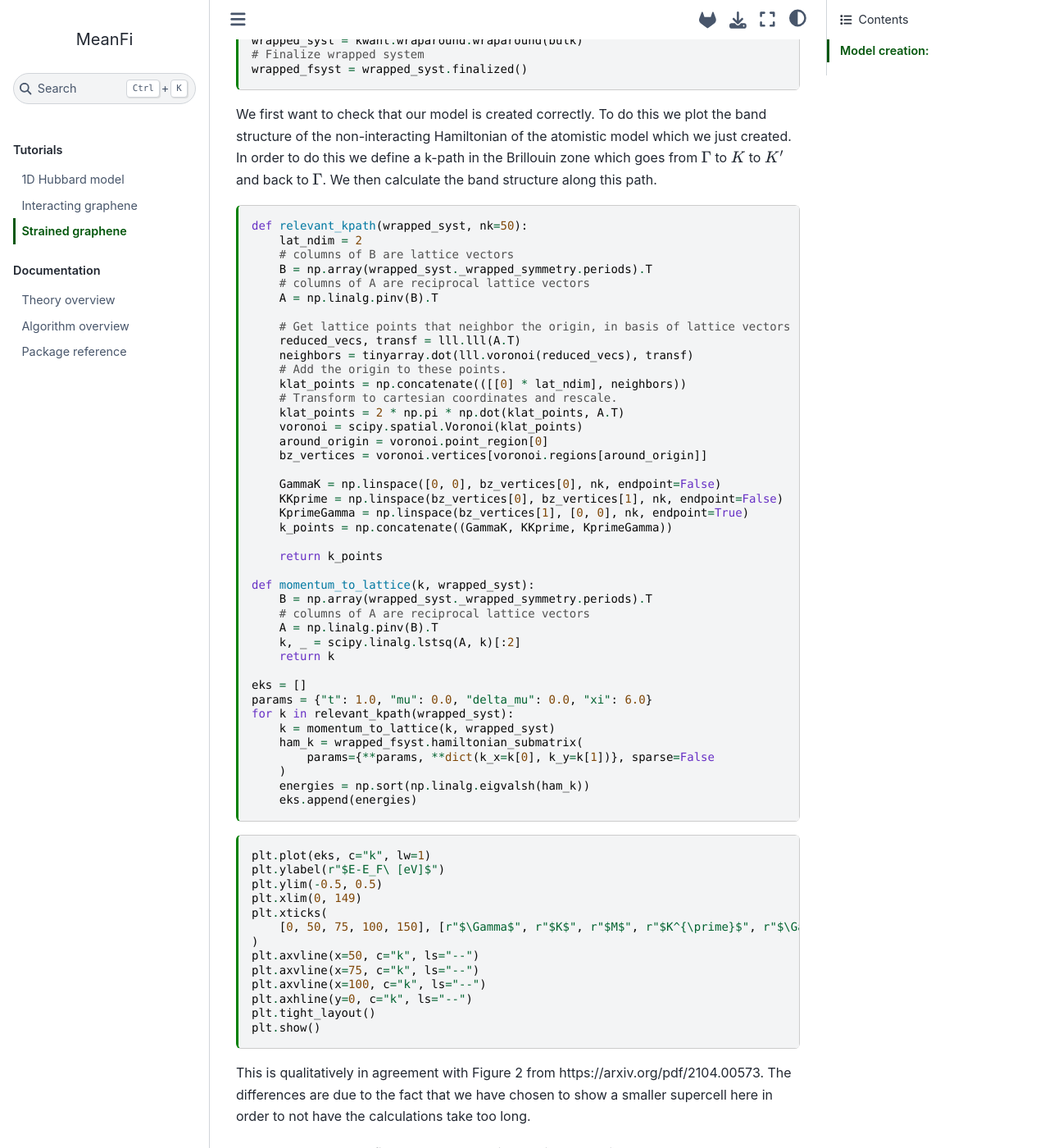
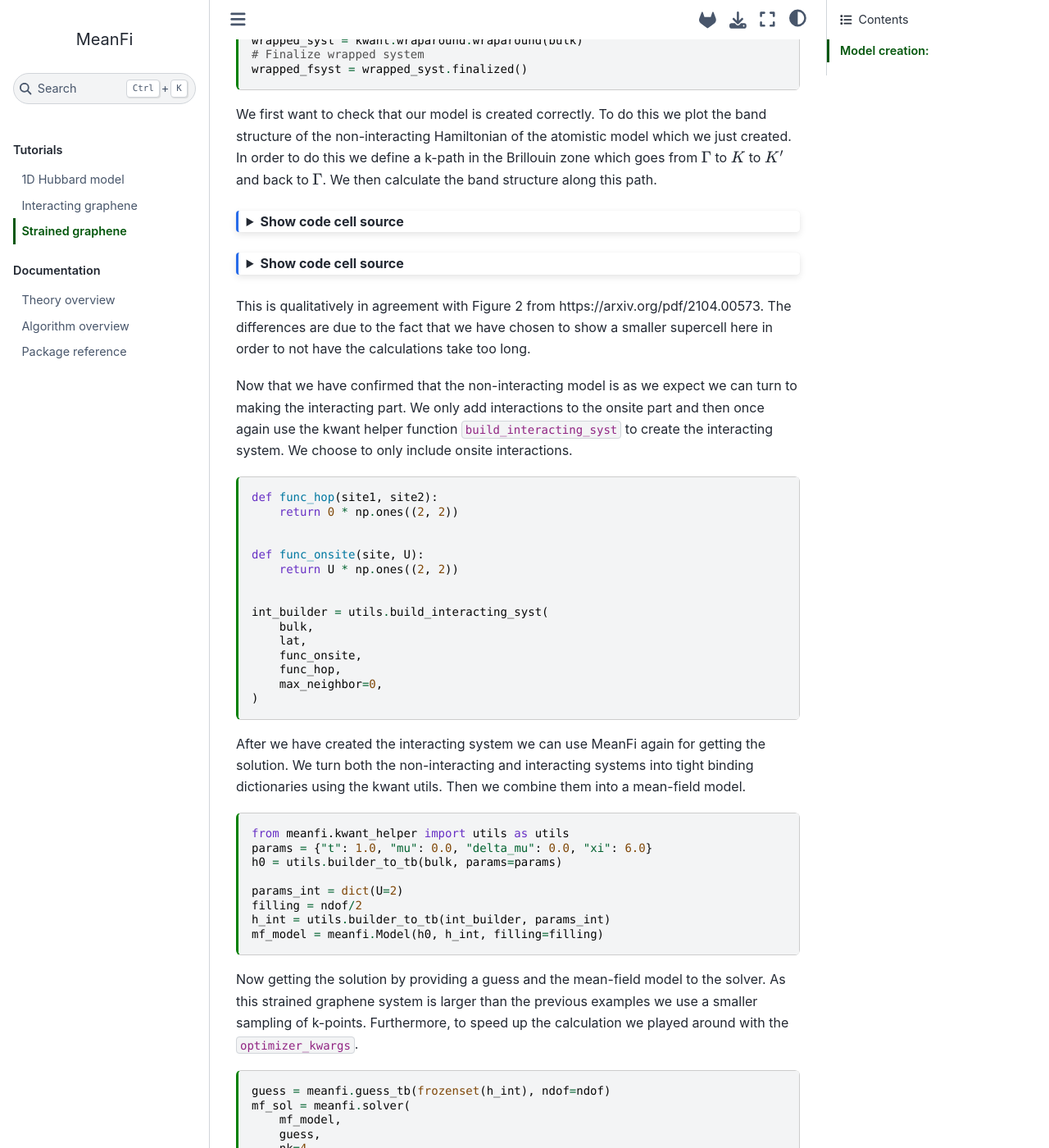
Before and after one commit to quantum-tinkerer/MeanFi, a Sphinx documentation site: the page built from docs/source/tutorial/strained_graphene.md, in a window 1280 px wide and 1400 px high, scrolled down 1470 px. Shown: the whole window at 82% size. Built offline with Sphinx 7.4.7 and the Sphinx Book theme 1.1.4, drawn with Linux system fonts in a browser that asks for light colours; the version number could not be read and is left out; comment, search, counter and statistics services are not loaded; some of the changed lines change nothing that is shown.

Commit message:
try out how hiding some of the code looks

````diff
--- a/docs/source/tutorial/strained_graphene.md
+++ b/docs/source/tutorial/strained_graphene.md
@@ -94,6 +94,7 @@ We first want to check that our model is created correctly. To do this we plot t
 
 
 ```{code-cell} ipython3
+:tags: [hide-input]
 def relevant_kpath(wrapped_syst, nk=50):
     lat_ndim = 2
     # columns of B are lattice vectors
@@ -138,6 +139,7 @@ for k in relevant_kpath(wrapped_syst):
 ```
 
 ```{code-cell} ipython3
+:tags: [hide-input]
 plt.plot(eks, c="k", lw=1)
 plt.ylabel(r"$E-E_F\ [eV]$")
 plt.ylim(-0.5, 0.5)
````
